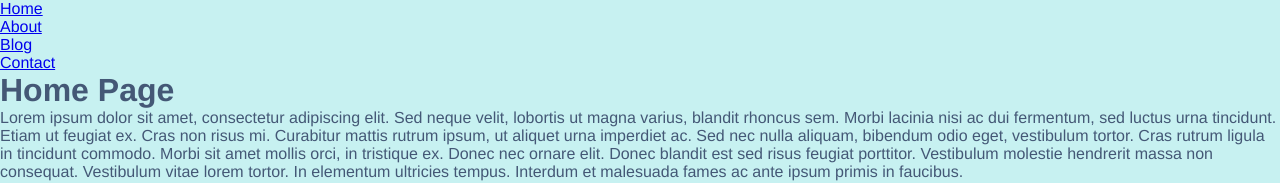
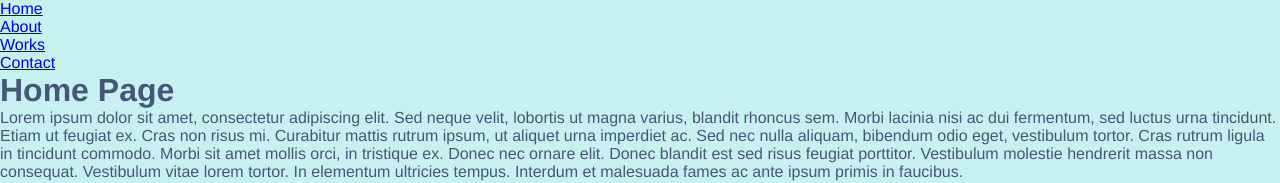
Before and after one commit to zachary-levin/zpl-react-portfolio-1, a React (Create React App) app: page / in a window 1280 px wide. Shown: the top 183 px of the page. Built offline with nearby package versions, Linux system fonts and the light colour scheme.

Commit message:
Updated About page and Works page to have placeholder data

```diff
--- a/src/components/NavTabs.js
+++ b/src/components/NavTabs.js
@@ -28,12 +28,12 @@ function NavTabs({ currentPage, handlePageChange }) {
       </li>
       <li className="nav-item">
         <a
-          href="#blog"
-          onClick={() => handlePageChange('Blog')}
+          href="#Works"
+          onClick={() => handlePageChange('Works')}
           // Check to see if the currentPage is `Blog`, and if so we use the active link class from bootstrap. Otherwise, we set it to a normal nav-link
-          className={currentPage === 'Blog' ? 'nav-link active' : 'nav-link'}
+          className={currentPage === 'Works' ? 'nav-link active' : 'nav-link'}
         >
-          Blog
+          Works
         </a>
       </li>
       <li className="nav-item">
--- a/src/components/PortfolioContainer.js
+++ b/src/components/PortfolioContainer.js
@@ -2,12 +2,12 @@ import React, { useState } from 'react';
 import NavTabs from './NavTabs';
 import Home from './pages/Home';
 import About from './pages/About';
-import Blog from './pages/Blog';
+import Works from './pages/Works';
 import Contact from './pages/Contact';
-import Header from './Header';
-import Nav from './Navigation';
-import Project from './Project/Project';
-import Footer from './Footer';
+// import Header from './Header';
+// import Nav from './Navigation';
+// import Project from './Project/Project';
+// import Footer from './Footer';
 
 export default function PortfolioContainer() {
   const [currentPage, setCurrentPage] = useState('Home');
@@ -20,8 +20,8 @@ export default function PortfolioContainer() {
     if (currentPage === 'About') {
       return <About />;
     }
-    if (currentPage === 'Blog') {
-      return <Blog />;
+    if (currentPage === 'Works') {
+      return <Works />;
     }
     return <Contact />;
   };
--- a/src/components/Project/Project.js
+++ b/src/components/Project/Project.js
@@ -13,7 +13,7 @@ function Project() {
 
 
         <a href="https://dmevola.github.io/fruitfacts/" alt="Fruit Facts group project">
-            <img src="./assets/images/fruitfacts-preview.png" alt="Preview of Fruit Facts application" />
+            <img src="../images/fruitfacts-preview.png" alt="Preview of Fruit Facts application" />
         </a>
 
 
--- a/src/components/pages/About.js
+++ b/src/components/pages/About.js
@@ -2,9 +2,12 @@ import React from 'react';
 
 export default function About() {
   return (
+
     <div>
       <h1>About Page</h1>
+      <img class='about-subtitle' src={require(`../../images/Nice-pic-of-me.jpg`)} />
       <p>
+        My name is Zachary Levin. (FINISH BIO HERE)
         Nunc pharetra finibus est at efficitur. Praesent sed congue diam.
         Integer gravida dui mauris, ut interdum nunc egestas sed. Aenean sed
         mollis diam. Nunc aliquet risus ac finibus porta. Nam quis arcu non
--- a/src/components/pages/Blog.js
+++ /dev/null
@@ -1,24 +0,0 @@
-import React from 'react';
-
-export default function Blog() {
-  return (
-    <div>
-      <h1>Blog Page</h1>
-      <p>
-        Donec a volutpat quam. Curabitur nec varius justo, sed rutrum ligula.
-        Curabitur pellentesque turpis sit amet eros iaculis, a mollis arcu
-        dictum. Ut vel ante eget massa ornare placerat. Etiam nisl orci, finibus
-        sodales volutpat et, hendrerit ut dolor. Suspendisse porta dictum nunc,
-        sed pretium risus rutrum eget. Nam consequat, ligula in faucibus
-        vestibulum, nisi justo laoreet risus, luctus luctus mi lacus sit amet
-        libero. Class aptent taciti sociosqu ad litora torquent per conubia
-        nostra, per inceptos himenaeos. Mauris pretium condimentum tellus eget
-        lobortis. Interdum et malesuada fames ac ante ipsum primis in faucibus.
-        Donec placerat accumsan mi, ut congue neque placerat eu. Donec nec ipsum
-        in velit pellentesque vehicula sit amet at augue. Maecenas aliquam
-        bibendum congue. Pellentesque semper, lectus non ullamcorper iaculis,
-        est ligula suscipit velit, sed bibendum turpis dui in sapien.
-      </p>
-    </div>
-  );
-}
--- /dev/null
+++ b/src/components/pages/Works.js
@@ -0,0 +1,14 @@
+import React from 'react';
+import Project from '../Project/Project';
+
+export default function Works() {
+  return (
+    <div>
+      <h1>Works</h1>
+      <p>
+        Below are some of the projects I have worked on:
+      </p>
+    <Project></Project>
+    </div>
+  );
+}
```
Also changed, not shown: src/images/Nice-pic-of-me.jpg (renamed from src/images/Nice pic of me.jpg).
